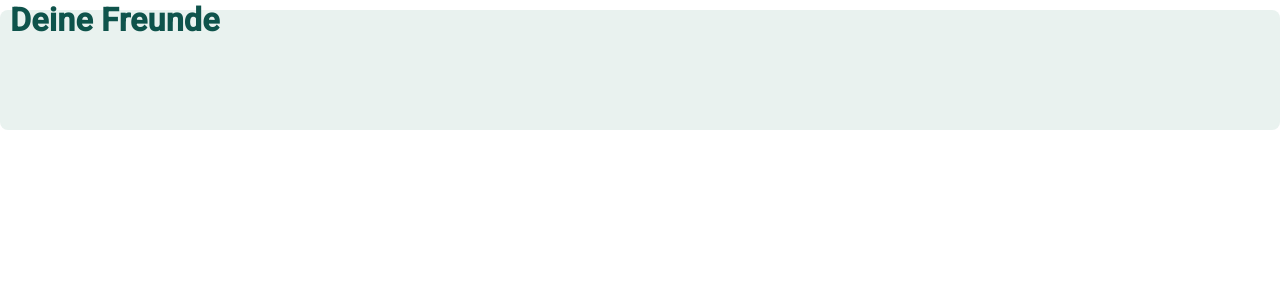
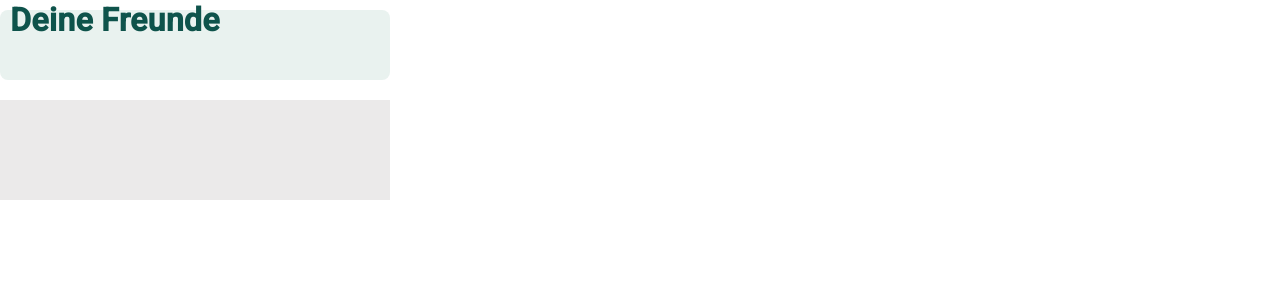
Before and after one commit to CodeRyders/Frontend, an Angular app: page / in a window 1280 px wide. Shown: the top 300 px of the page. Built offline with nearby package versions, Linux system fonts and the light colour scheme.

Commit message:
edited Überschrift und Box

```diff
--- a/src/app/app.component.css
+++ b/src/app/app.component.css
@@ -1,11 +1,18 @@
 .rectangle {
-  width: 100%;      /* Breite des Rechtecks */
-  height: 15%;     /* Höhe des Rechtecks */
+  width: 390px;      /* Breite des Rechtecks */
+  height: 70px;     /* Höhe des Rechtecks */
   background-color: #E9F2EF; /* Farbe des Rechtecks */
   border-radius: 8px; /* Abgerundete Ecken (optional) */
 }
 
-p{
+.rectangle_friends{
+  background-color: #EBEAEA;
+  width: 390px;
+  height: 100px;
+
+}
+
+p {
   font-size: 230%;
   font-weight: bold;
   color: #0E534B;
--- a/src/app/app.component.html
+++ b/src/app/app.component.html
@@ -3,3 +3,11 @@
   <p>Deine Freunde</p>
 
 </div>
+
+<br>
+
+<div class="rectangle_friends">
+
+
+
+</div>
```
